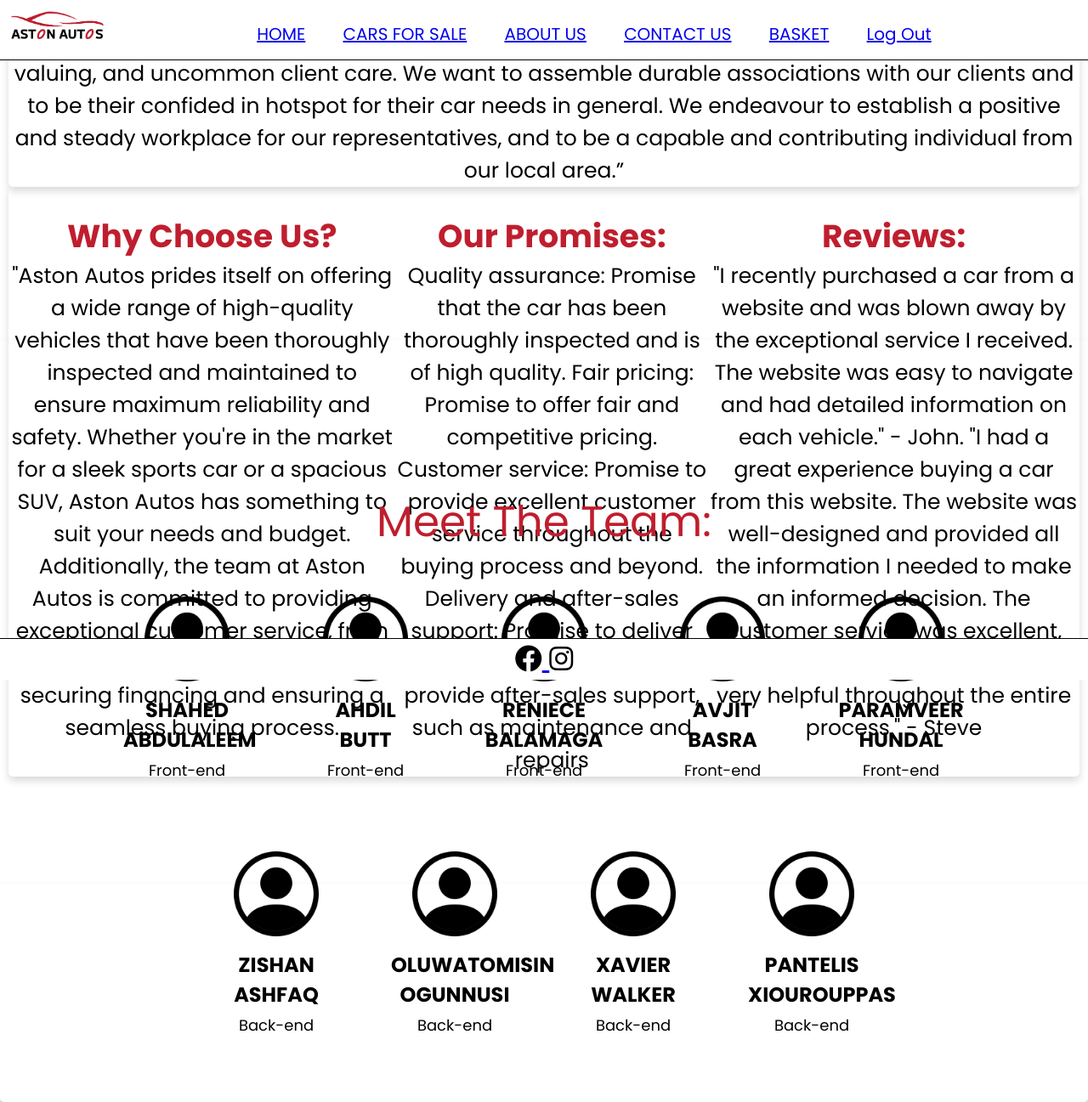
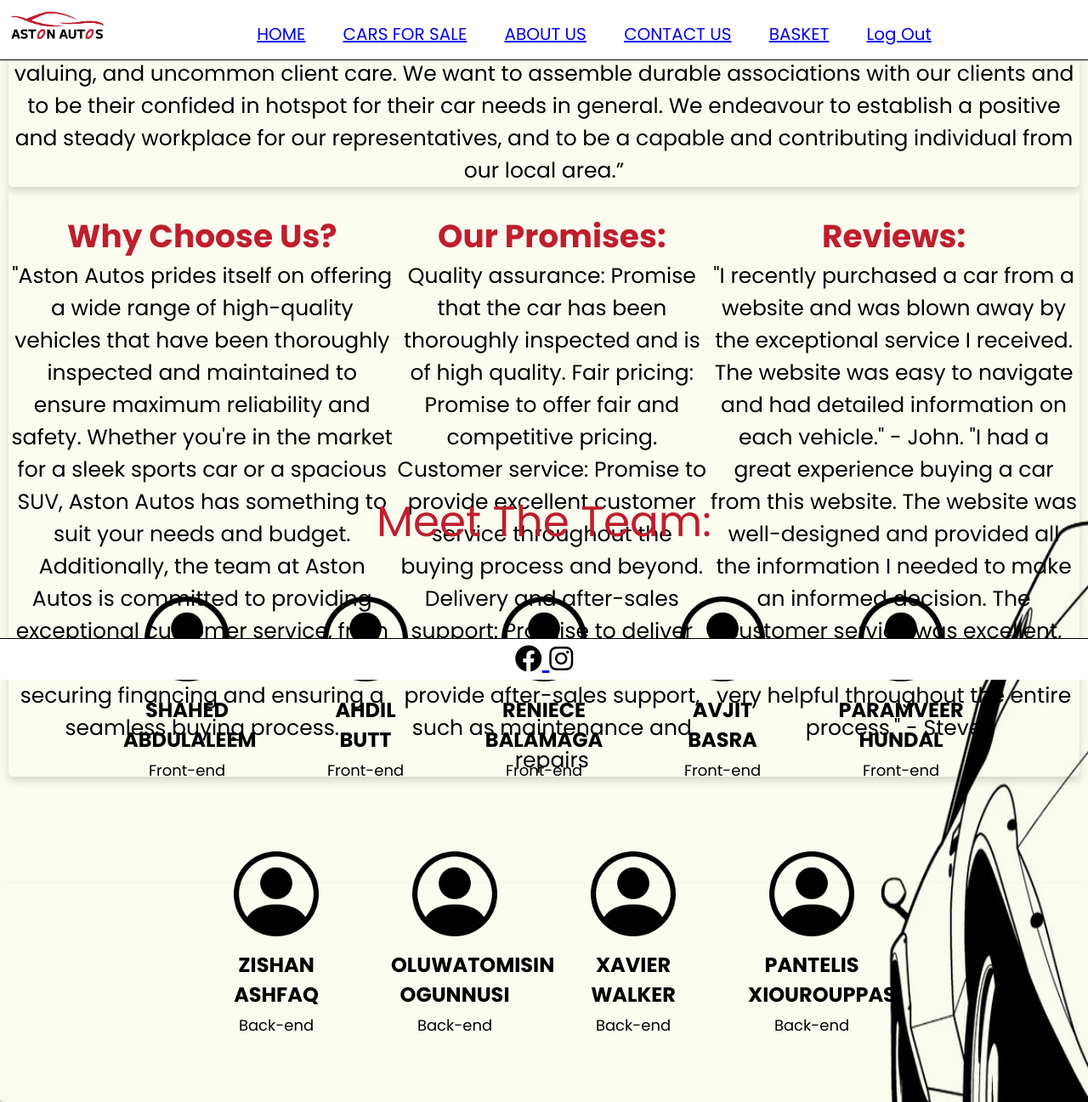
Before and after one commit to zishvn1/TP-20-02-2023, a PHP site: page /aboutus.php in a window 1280 px wide. Shown: the whole page at 85% size. Run offline with PHP 8.4, Linux system fonts and the light colour scheme; the visitor is signed in with stand-in values (Sample User, id 1); some libraries are stand-ins or nearby versions.

Commit message:
css fixing

```diff
--- a/AstonAutosV3/aboutus.php
+++ b/AstonAutosV3/aboutus.php
@@ -18,6 +18,10 @@ if (!isset($_SESSION['id'])) {
 </head>
 
 <style>
+    body {
+        background-image: url("images/backgroundAboutUs.jpg");
+        background-size: 140% 200%;
+    }
     .maintitle {
         font-size: 70px;
         text-align: center;
@@ -57,12 +61,6 @@ if (!isset($_SESSION['id'])) {
 
     .box3 h2 {
         color: #bf1e2e;
-    }
-
-    .box1,
-    .box2,
-    .box3 p {
-        color: rgb(0, 0, 0);
     }
 
     .box1 {
```
Also changed, not shown: AstonAutosV3/images/aboutus.jpg (added).
